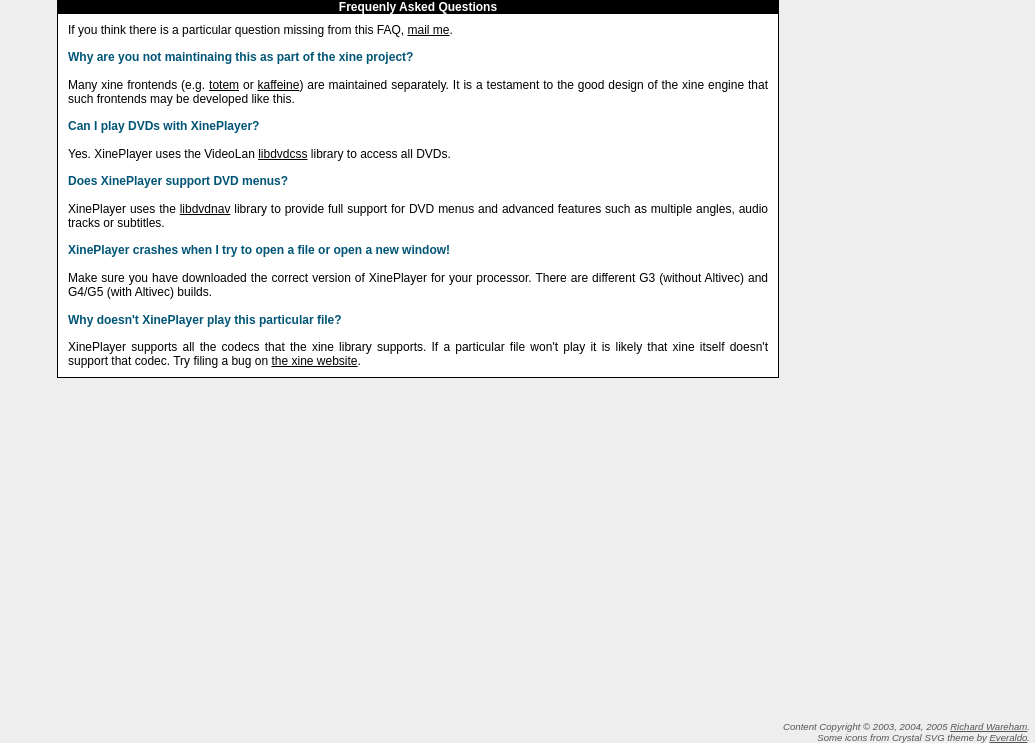
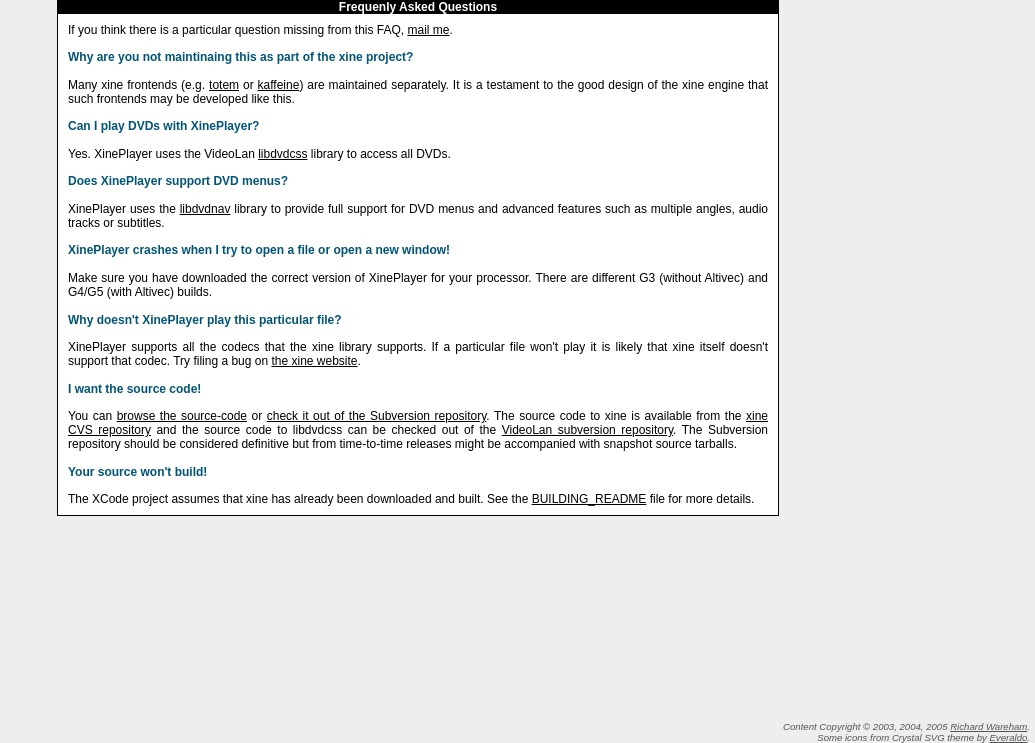
Before and after one commit to BackupTheBerlios/xineplayer-svn, a PHP site: page /faq.php in a window 1280 px wide. Shown: the part 57-800 px from the top of the page, without its empty margins (245-1280 px from the left). Run offline with PHP 8.4, Linux system fonts and the light colour scheme.

Commit message:
Added some build and source code FAQs

```diff
--- a/trunk/htdocs/faq.php
+++ b/trunk/htdocs/faq.php
@@ -29,6 +29,19 @@
     a particular file won't play it is likely that xine itself doesn't
     support that codec. Try filing a bug on <a href="http://xinehq.de/">the
     xine website</a>.
+    <h2>I want the source code!</h2>
+    <p>You can <a href="http://svn.berlios.de/viewcvs/xineplayer/">browse the source-code</a> or
+    <a href="http://developer.berlios.de/svn/?group_id=3329">check it out of the Subversion
+    repository</a>. The source code to xine is available from the
+    <a href="http://sourceforge.net/cvs/?group_id=9655">xine CVS repository</a> and the
+    source code to libdvdcss can be checked out of the
+    <a href="http://developers.videolan.org/svn.html">VideoLan subversion repository</a>.
+    The Subversion repository should be considered definitive but from time-to-time
+    releases might be accompanied with snapshot source tarballs.</p>
+    <h2>Your source won't build!</h2>
+    <p>The XCode project assumes that xine has already been downloaded and built. See the
+    <a href="http://svn.berlios.de/viewcvs/xineplayer/trunk/XinePlayer/BUILDING_README?view=markup">BUILDING_README</a>
+    file  for more details.</p>
   </div>
 </div>
 <!-- end main content -->
```
